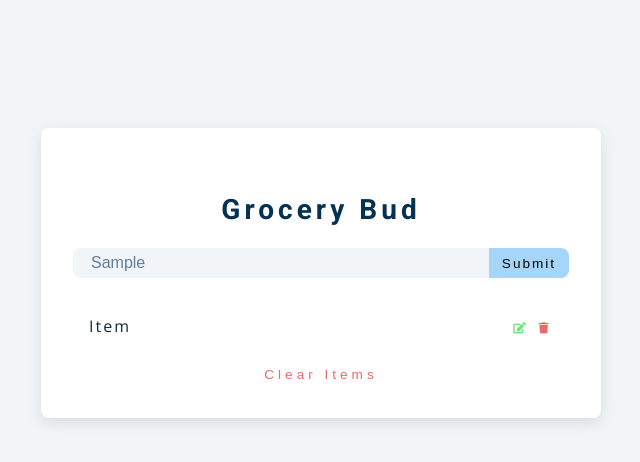
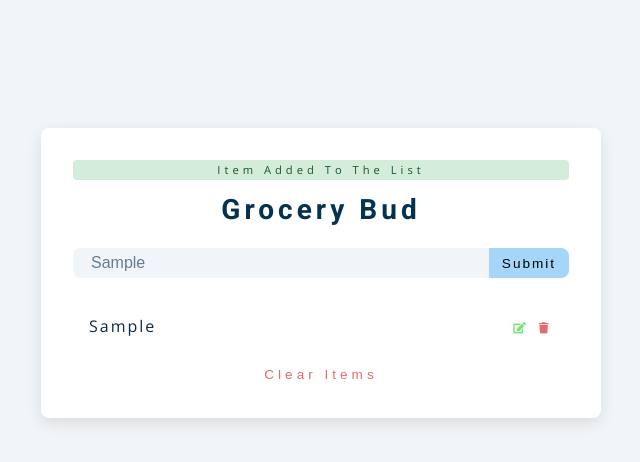
Before and after one commit to emmeiwhite/js-grocery-bud-2024, a plain HTML site: page index.html in a window 1280 px wide. Both pictures are taken after typing "Sample" into the empty fields and a click on the button "Submit". Shown: the whole page, without its empty margins (319-959 px from the left). Drawn offline with nearby package versions, Linux system fonts and the light colour scheme.

Commit message:
Successfully added the Item on form Submit

```diff
--- a/app.js
+++ b/app.js
@@ -26,6 +26,31 @@ function handleSubmit(e) {
 
   if (value && !editFlag) {
     console.log('add item to the list')
+    const item = `<article class="grocery-item" data-id=${id}>
+            <p class="title">${value}</p>
+            <div class="btn-container">
+              <button
+                type="button"
+                class="edit-btn"
+              >
+                <i class="fas fa-edit"></i>
+              </button>
+
+              <button
+                type="button"
+                class="delete-btn"
+              >
+                <i class="fas fa-trash"></i>
+              </button>
+            </div>
+          </article>`
+
+    /** 1) Adding the item & displaying success alert message */
+    groceryContainer.classList.add('show-container')
+    groceryList.insertAdjacentHTML('beforeend', item)
+    displayAlert('Item added to the list', 'success')
+
+    /** 2) Add to the local storage */
   } else if (value && editFlag) {
     console.log('editing')
   } else {
--- a/index.html
+++ b/index.html
@@ -47,7 +47,7 @@
 
       <div class="grocery-container">
         <div class="grocery-list">
-          <article class="grocery-item">
+          <!-- <article class="grocery-item">
             <p class="title">item</p>
             <div class="btn-container">
               <button
@@ -64,7 +64,7 @@
                 <i class="fas fa-trash"></i>
               </button>
             </div>
-          </article>
+          </article> -->
         </div>
         <!-- clear button -->
         <button class="clear-btn">clear items</button>
--- a/styles.css
+++ b/styles.css
@@ -258,7 +258,7 @@ Grocery List
 .grocery-container {
   margin-top: 2rem;
   transition: var(--transition);
-  /* visibility: hidden; */
+  visibility: hidden;
 }
 .show-container {
   visibility: visible;
```
